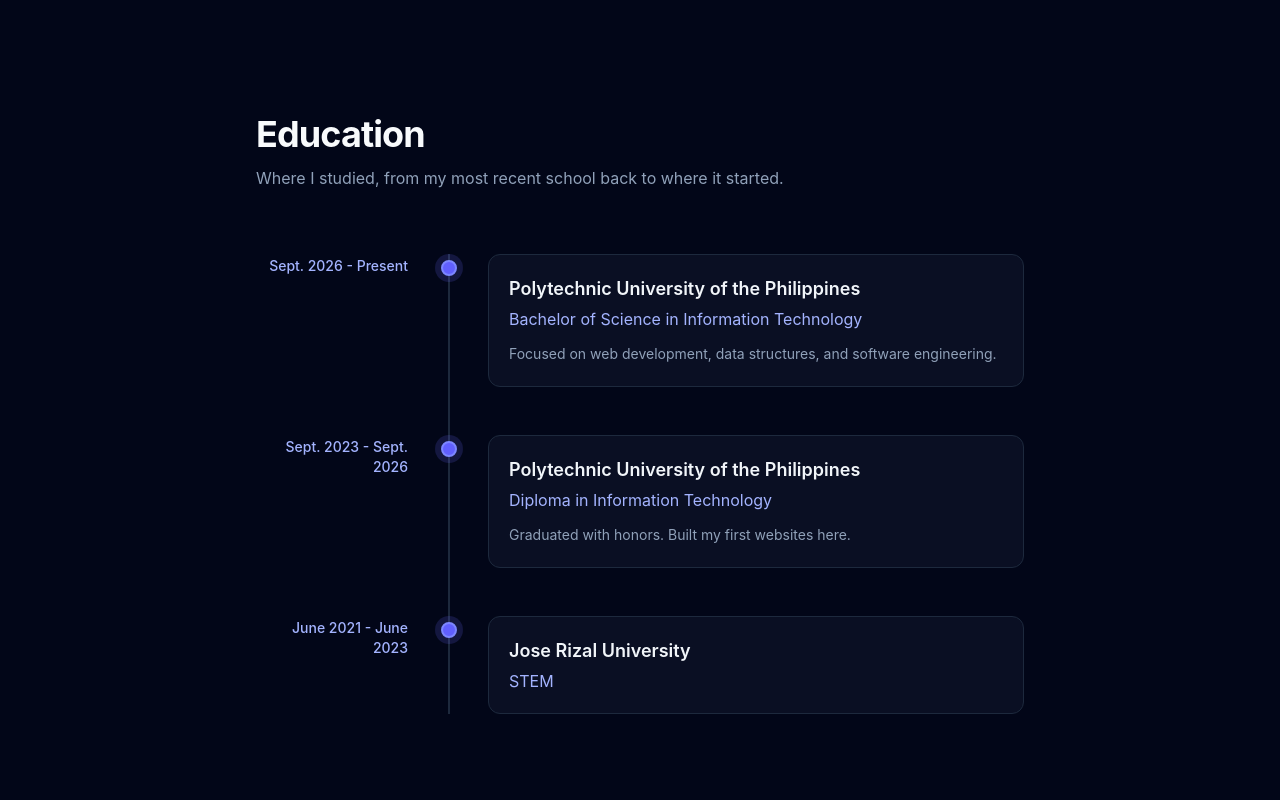
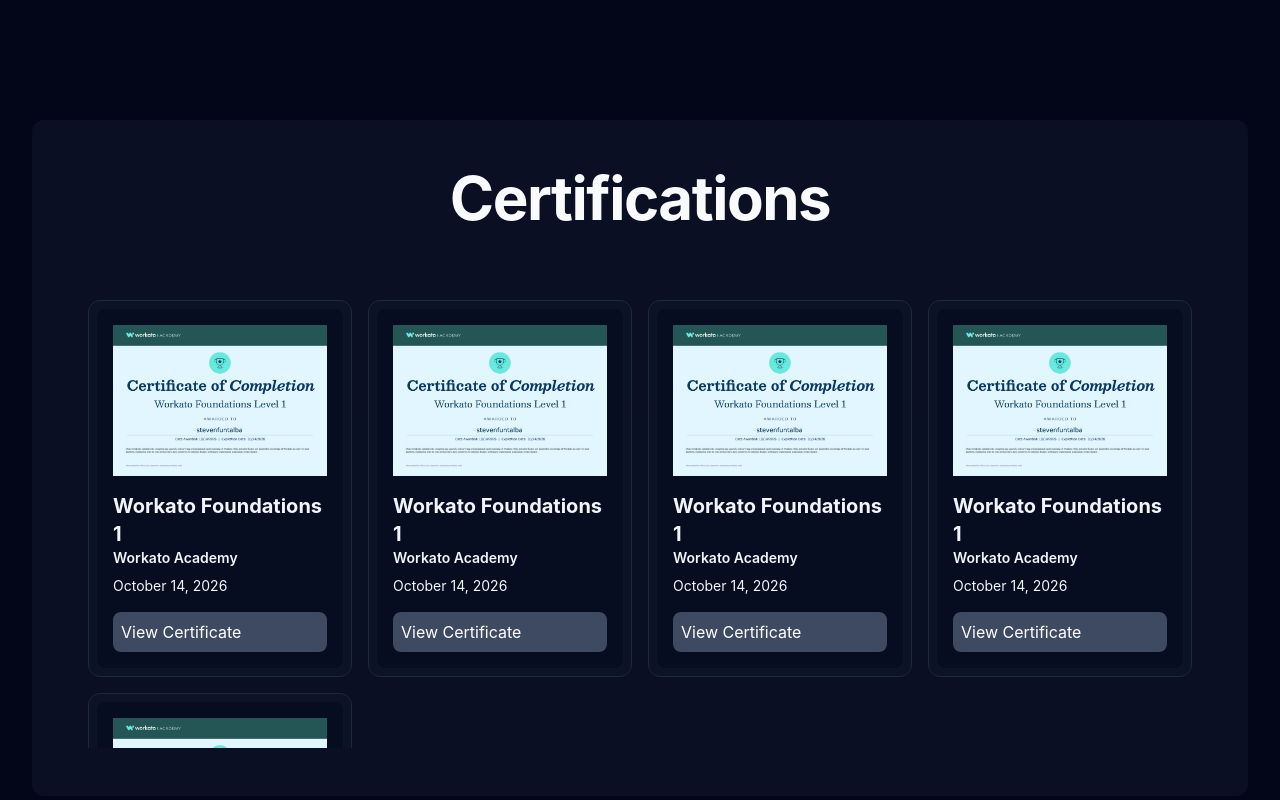
Before and after one commit to Raddsss1/FuntalbaPortfolio, a React (Vite) app: page / in a window 1280 px wide. Shown: the part 3400-4200 px from the top of the page. Built offline with nearby package versions, Linux system fonts and the light colour scheme.

Commit message:
Feature: Certificates Section and some Minor Adjustments

```diff
--- a/src/components/Certificates.jsx
+++ b/src/components/Certificates.jsx
@@ -1,7 +1,96 @@
 export default function Certificates() {
+  const listCertificates = [
+    {
+      image: { src: "/WorkatoFL1.jpg", alt: "WorkatoLvl1" },
+      course: "Workato Foundations 1",
+      company: "Workato Academy",
+      date: "October 14, 2026",
+      src: "/Workato-Foundations-1-Certificate.pdf",
+      alt: "View Certificate",
+    },
+    {
+      image: { src: "/WorkatoFL1.jpg", alt: "WorkatoLvl1" },
+      course: "Workato Foundations 1",
+      company: "Workato Academy",
+      date: "October 14, 2026",
+      src: "/Workato-Foundations-1-Certificate.pdf",
+      alt: "View Certificate",
+    },
+    {
+      image: { src: "/WorkatoFL1.jpg", alt: "WorkatoLvl1" },
+      course: "Workato Foundations 1",
+      company: "Workato Academy",
+      date: "October 14, 2026",
+      src: "/Workato-Foundations-1-Certificate.pdf",
+      alt: "View Certificate",
+    },
+    {
+      image: { src: "/WorkatoFL1.jpg", alt: "WorkatoLvl1" },
+      course: "Workato Foundations 1",
+      company: "Workato Academy",
+      date: "October 14, 2026",
+      src: "/Workato-Foundations-1-Certificate.pdf",
+      alt: "View Certificate",
+    },
+    {
+      image: { src: "/WorkatoFL1.jpg", alt: "WorkatoLvl1" },
+      course: "Workato Foundations 1",
+      company: "Workato Academy",
+      date: "October 14, 2026",
+      src: "/Workato-Foundations-1-Certificate.pdf",
+      alt: "View Certificate",
+    },
+  ];
+
+  // Certificate Card
+
+  function CertificateCard({ certs }) {
+    const { image } = certs;
+    return (
+      <div className="group rounded-xl border border-slate-800 bg-slate-900/60 p-2 transition-all ease-out duration-300 hover:border-indigo-500/40 hover:-translate-y-6">
+        <div className="flex flex-col p-4 rounded-lg bg-slate-950/40 ">
+          <img src={image.src} alt={image.alt} />
+          {/* Heading/Title */}
+          <h3 className="pt-4 text-lg md:text-xl font-bold text-slate-100">
+            {certs.course}
+          </h3>
+          <p className="text-xs md:text-sm font-semibold text-slate-100 mb-2">
+            {certs.company}
+          </p>
+          <p className="text-xs md:text-sm font-normal text-slate-100 mb-4">
+            {certs.date}
+          </p>
+          <a
+            href={certs.src}
+            target="_blank"
+            rel="noopener noreferrer"
+            className="p-2 rounded-lg bg-slate-500/60 cursor-pointer transition-all duration-300 group-hover:bg-indigo-600"
+          >
+            {certs.alt}
+          </a>
+        </div>
+      </div>
+    );
+  }
+
   return (
-    <div>
-      <div></div>
-    </div>
+    <section
+      id="certificates"
+      className="min-h-screen flex items-center pt-16 sm:pt-20 px-4 sm:px-6 lg:px-8 overflow-hidden"
+    >
+      {/* ROOT DIV */}
+      <div className="flex flex-col items-center justify-center bg-slate-900/60 p-12 rounded-xl h-full w-full">
+        <h2 className="flex justify-center w-full max-w-[80rem] mb-10 text-3xl md:text-6xl font-bold tracking-tight text-slate-50 sm:text-4xl">
+          Certifications
+        </h2>
+        <div className="max-h-[60vh] overflow-y-auto px-2 pt-8 [scrollbar-width:thin] [scrollbar-color:#475569_transparent]">
+          <div className="grid md:grid-cols-4 gap-4">
+            {listCertificates.map((certs) => (
+              <CertificateCard key={certs.source} certs={certs} />
+            ))}
+          </div>
+        </div>
+      </div>
+    </section>
   );
 }
--- a/src/components/Education.jsx
+++ b/src/components/Education.jsx
@@ -14,18 +14,23 @@ const EDUCATION = [
     degree: "Bachelor of Science in Information Technology",
     period: "Sept. 2026 - Present",
     description:
-      "Focused on web development, data structures, and software engineering.",
+      "Continued my journey learning what the tech industry could offer here in PUP",
   },
   {
     school: "Polytechnic University of the Philippines",
     degree: "Diploma in Information Technology",
     period: "Sept. 2023 - Sept. 2026",
-    description: "Graduated with honors. Built my first websites here.",
+    description: "Graduated with honors. Built my first projects here.",
   },
   {
     school: "Jose Rizal University",
     degree: "STEM",
-    period: "June 2021 - June 2023",
+    period: "June 2023",
+  },
+  {
+    school: "University of Santo Tomas",
+    degree: "Junior High School",
+    period: "August 2021",
   },
 ];
 
@@ -67,7 +72,7 @@ function TimelineItem({ item }) {
       </p>
 
       {/* Card */}
-      <div className="rounded-xl border border-slate-800 bg-slate-900/60 p-5 transition-colors duration-300 hover:border-indigo-500/40 md:ml-10">
+      <div className="rounded-xl border border-slate-800 bg-slate-900/60 p-6 transition-colors duration-300 hover:border-indigo-500/40 md:ml-10">
         <h3 className="text-lg font-semibold text-slate-100">{item.school}</h3>
         <p className="mt-1 text-indigo-300">{item.degree}</p>
         {item.description && (
--- a/src/index.css
+++ b/src/index.css
@@ -38,3 +38,37 @@
     transform: translateY(0);
   }
 }
+
+html {
+  background-color: #020617; /* slate-950, also fills behind the bar */
+  scrollbar-width: thin; /* Firefox */
+  scrollbar-color: #334155 #020617; /* thumb slate-700, track slate-950 */
+}
+
+/* Chrome, Edge, Safari: custom bar with a hover effect */
+@supports selector(::-webkit-scrollbar) {
+  html {
+    scrollbar-width: auto;
+    scrollbar-color: auto;
+  }
+
+  ::-webkit-scrollbar {
+    width: 10px;
+    height: 10px;
+  }
+
+  ::-webkit-scrollbar-track {
+    background: #020617;
+  }
+
+  ::-webkit-scrollbar-thumb {
+    background-color: #334155; /* slate-700 */
+    border: 2px solid #020617; /* gap around the thumb */
+    border-radius: 9999px;
+    transition: background-color 0.3s;
+  }
+
+  ::-webkit-scrollbar-thumb:hover {
+    background-color: #6366f1; /* indigo-500 */
+  }
+}
```
Also changed, not shown: public/WorkatoFL1.jpg (added), 1 other file (tests, documents, lock files or other folders).
